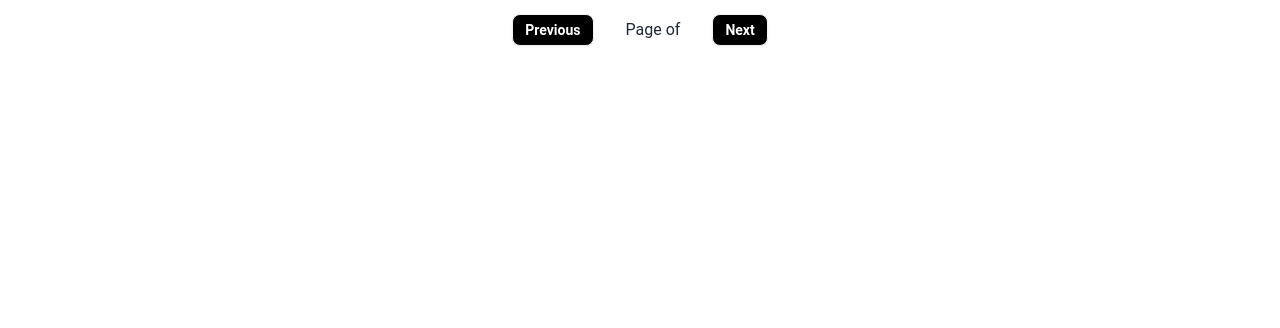
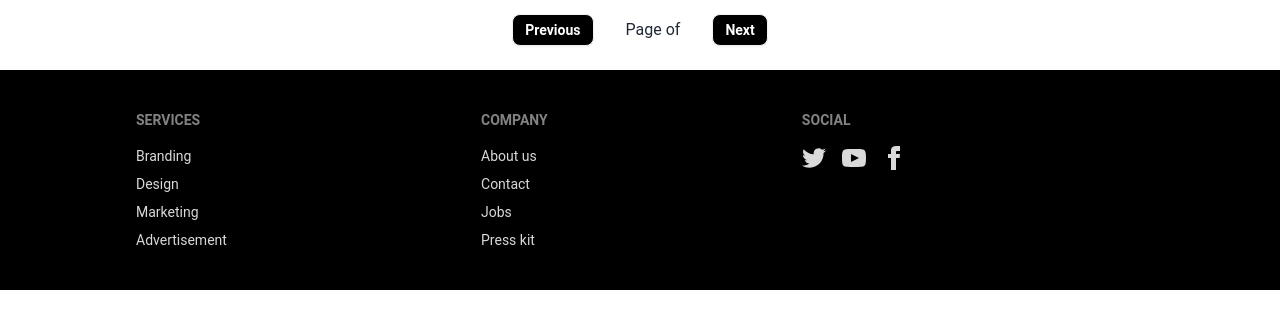
Before and after one commit to AdibHoque/MerchMart, a React (Vite) app: page / in a window 1280 px wide. Shown: the part 274-602 px from the top of the page. Built offline with nearby package versions, Linux system fonts and the light colour scheme; no server answers.

Commit message:
Added Footer

```diff
--- a/src/App.jsx
+++ b/src/App.jsx
@@ -1,4 +1,5 @@
 import Cards from "./components/Cards";
+import Footer from "./components/Footer";
 import Navbar from "./components/Navbar";
 
 function App() {
@@ -6,6 +7,7 @@
     <>
       <Navbar></Navbar>
       <Cards></Cards>
+      <Footer></Footer>
     </>
   );
 }
--- /dev/null
+++ b/src/components/Footer.jsx
@@ -0,0 +1,60 @@
+export default function Footer() {
+  return (
+    <div className="px-4 md:px-8 lg:px-24 bg-black">
+      <footer className="footer text-white text-opacity-85 p-10">
+        <nav>
+          <h6 className="footer-title">Services</h6>
+          <a className="link link-hover">Branding</a>
+          <a className="link link-hover">Design</a>
+          <a className="link link-hover">Marketing</a>
+          <a className="link link-hover">Advertisement</a>
+        </nav>
+        <nav>
+          <h6 className="footer-title">Company</h6>
+          <a className="link link-hover">About us</a>
+          <a className="link link-hover">Contact</a>
+          <a className="link link-hover">Jobs</a>
+          <a className="link link-hover">Press kit</a>
+        </nav>
+        <nav>
+          <h6 className="footer-title">Social</h6>
+          <div className="grid grid-flow-col gap-4">
+            <a>
+              <svg
+                xmlns="http://www.w3.org/2000/svg"
+                width="24"
+                height="24"
+                viewBox="0 0 24 24"
+                className="fill-current"
+              >
+                <path d="M24 4.557c-.883.392-1.832.656-2.828.775 1.017-.609 1.798-1.574 2.165-2.724-.951.564-2.005.974-3.127 1.195-.897-.957-2.178-1.555-3.594-1.555-3.179 0-5.515 2.966-4.797 6.045-4.091-.205-7.719-2.165-10.148-5.144-1.29 2.213-.669 5.108 1.523 6.574-.806-.026-1.566-.247-2.229-.616-.054 2.281 1.581 4.415 3.949 4.89-.693.188-1.452.232-2.224.084.626 1.956 2.444 3.379 4.6 3.419-2.07 1.623-4.678 2.348-7.29 2.04 2.179 1.397 4.768 2.212 7.548 2.212 9.142 0 14.307-7.721 13.995-14.646.962-.695 1.797-1.562 2.457-2.549z"></path>
+              </svg>
+            </a>
+            <a>
+              <svg
+                xmlns="http://www.w3.org/2000/svg"
+                width="24"
+                height="24"
+                viewBox="0 0 24 24"
+                className="fill-current"
+              >
+                <path d="M19.615 3.184c-3.604-.246-11.631-.245-15.23 0-3.897.266-4.356 2.62-4.385 8.816.029 6.185.484 8.549 4.385 8.816 3.6.245 11.626.246 15.23 0 3.897-.266 4.356-2.62 4.385-8.816-.029-6.185-.484-8.549-4.385-8.816zm-10.615 12.816v-8l8 3.993-8 4.007z"></path>
+              </svg>
+            </a>
+            <a>
+              <svg
+                xmlns="http://www.w3.org/2000/svg"
+                width="24"
+                height="24"
+                viewBox="0 0 24 24"
+                className="fill-current"
+              >
+                <path d="M9 8h-3v4h3v12h5v-12h3.642l.358-4h-4v-1.667c0-.955.192-1.333 1.115-1.333h2.885v-5h-3.808c-3.596 0-5.192 1.583-5.192 4.615v3.385z"></path>
+              </svg>
+            </a>
+          </div>
+        </nav>
+      </footer>
+    </div>
+  );
+}
```
